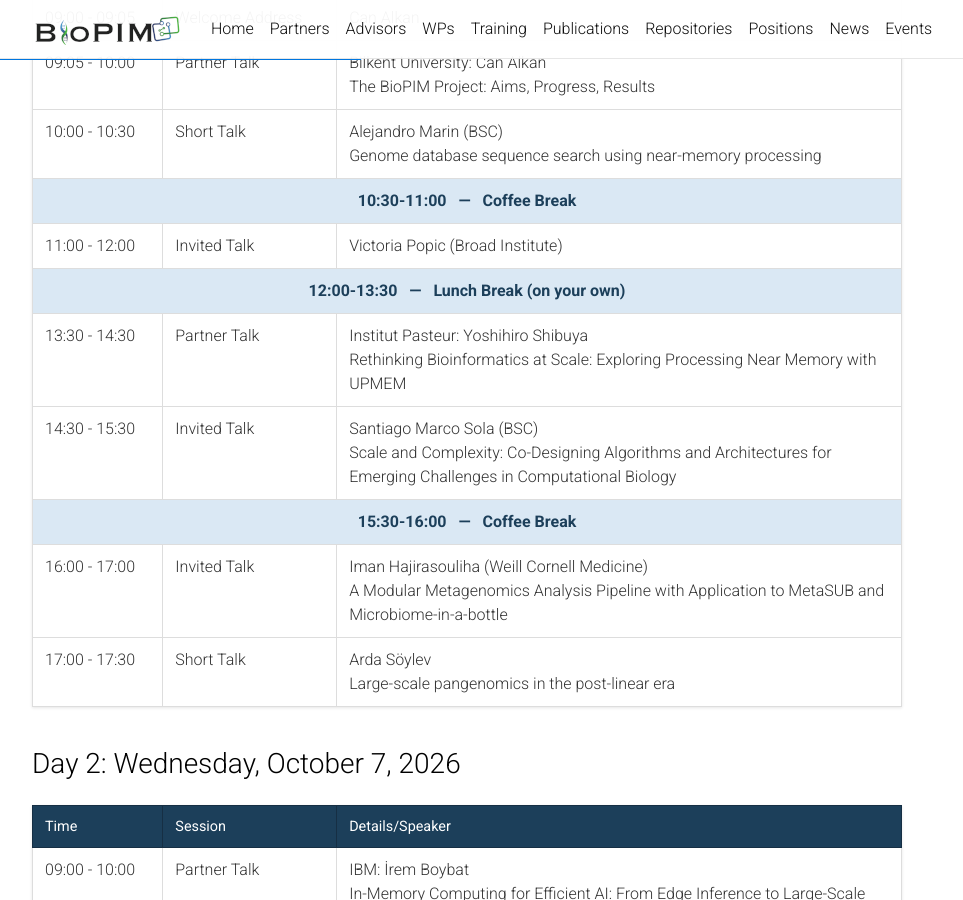
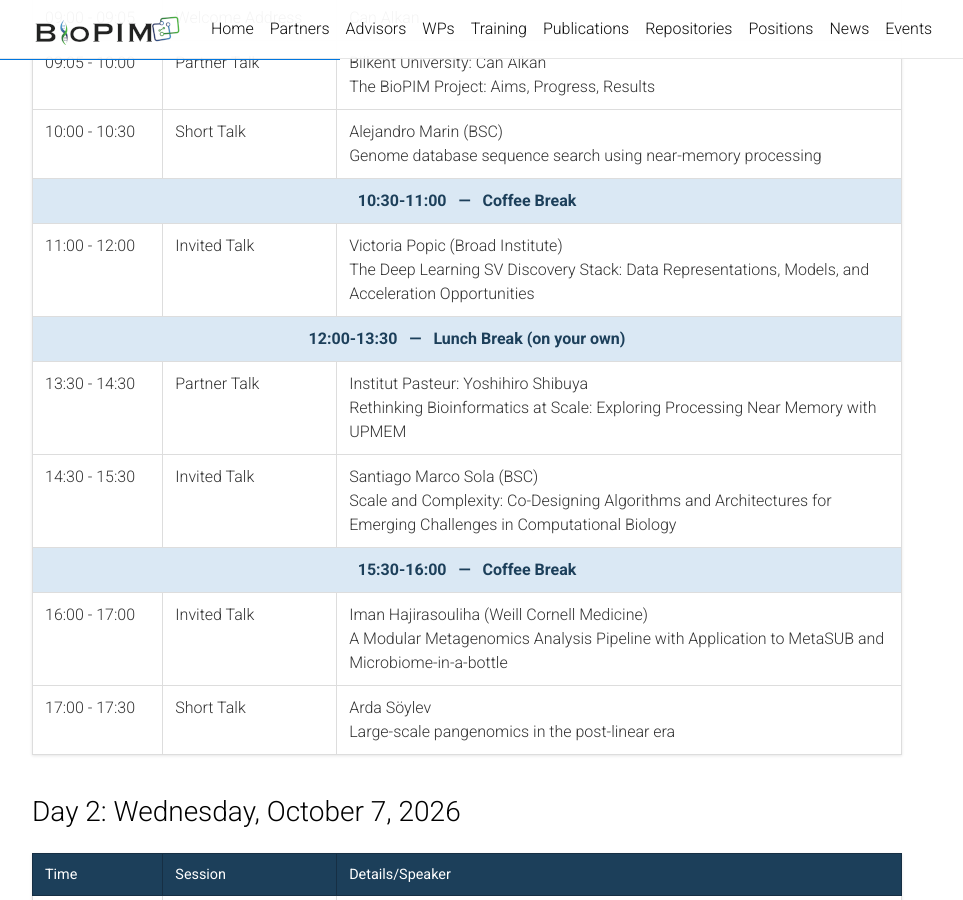
Before and after one commit to BioPIM/biopim.github.io, a Jekyll site: the page built from _pages/workshop.md, in a window 1280 px wide and 900 px high, scrolled down 473 px. Shown: the whole window, without its empty margins (173-1136 px from the left). Built offline with Jekyll 4.4.1, drawn with Linux system fonts in a browser that asks for light colours; comment, search, counter and statistics services are not loaded; a style sheet for code colours, icons or effects is not loaded.

Commit message:
add talk title

```diff
--- a/_pages/workshop.md
+++ b/_pages/workshop.md
@@ -98,7 +98,7 @@
     <tr>
       <td>11:00 - 12:00</td>
       <td>Invited Talk</td>
-      <td>Victoria Popic (Broad Institute)</td>
+      <td>Victoria Popic (Broad Institute) <br> The Deep Learning SV Discovery Stack: Data Representations, Models, and Acceleration Opportunities</td>
     </tr>
     <tr class="break-row">
       <td colspan="3">12:00-13:30 &nbsp;&nbsp;&mdash;&nbsp;&nbsp; Lunch Break (on your own)</td>
```
